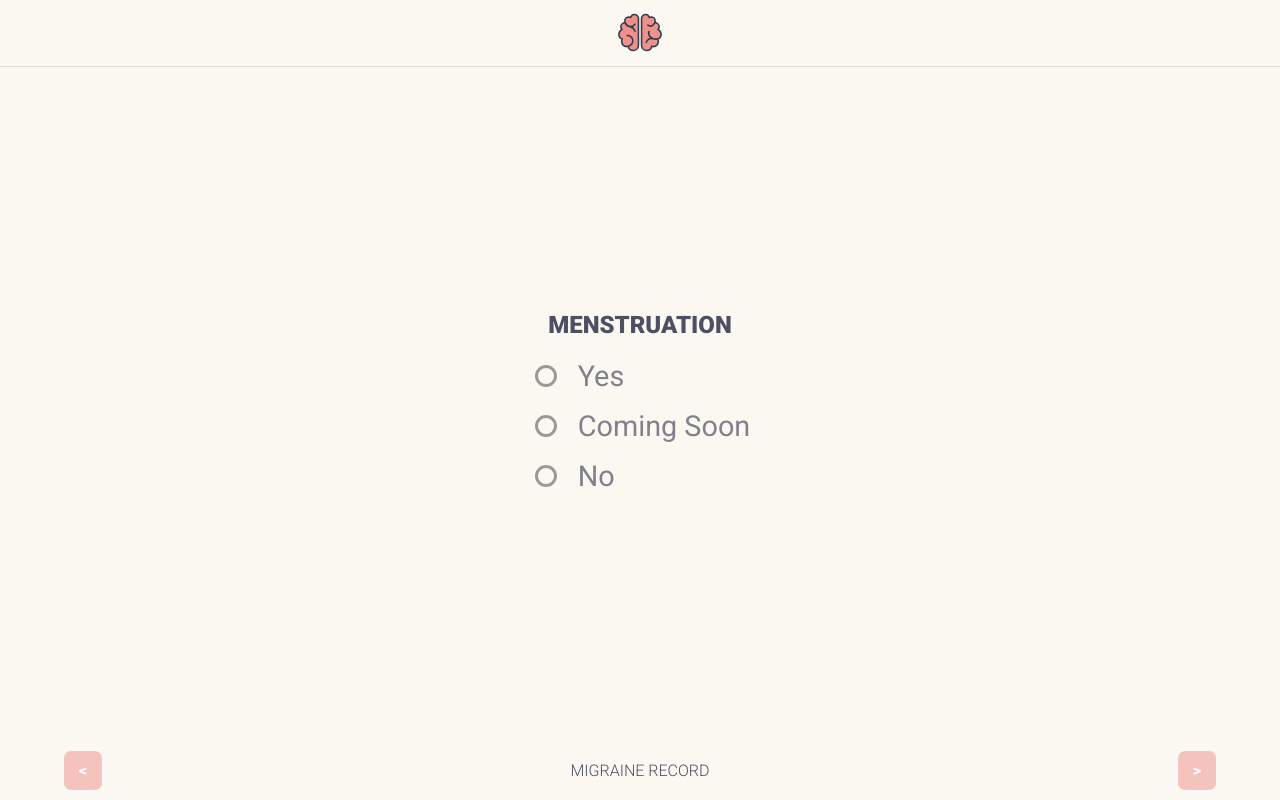
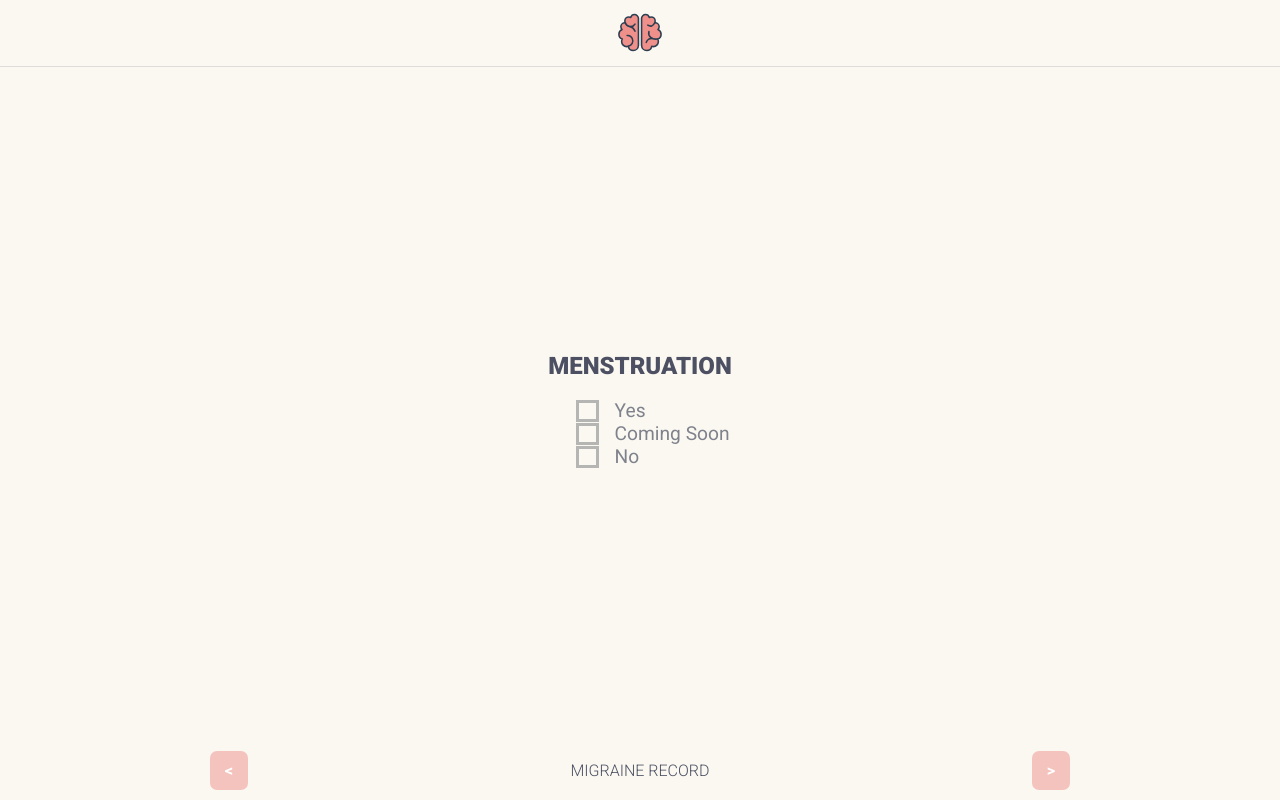
Before and after one commit to jagodarybacka/migraine-app, a React (Create React App) app: page / in a window 1280 px wide. Built offline with nearby package versions, Linux system fonts and the light colour scheme.

Commit message:
Multiple choice

```diff
--- /dev/null
+++ b/src/components/Checkbox.js
@@ -0,0 +1,37 @@
+import React, {Component} from 'react';
+import styled from 'styled-components';
+
+const Check = styled.label`
+  display: flex;
+  align-items: center;
+  font-size: ${props => props.small ? '1.2rem' : '1.8rem' };
+  padding-left: ${props => props.small ? '0.5rem' : '1rem' };
+  opacity: 0.7;
+
+  input {
+    opacity: 0;
+  }
+  input:checked ~ .Box {
+    border: 8px solid #999;
+  }
+`
+const Box = styled.span`
+    width: ${props => props.small ? '1rem' : '1.4rem' };
+    height: ${props => props.small ? '1rem' : '1.4rem' };;
+    border: 3px solid #999;
+    display: inline-block;
+    box-sizing: border-box;
+    margin-right: 1rem;
+`
+const Checkbox = (props) => {
+  return (
+    <Check small={props.small}>
+      <input type="checkbox"/>
+      <Box className="Box"></Box>
+      {props.text}
+    </Check>
+  )
+}
+
+
+export default Checkbox;
--- a/src/index.css
+++ b/src/index.css
@@ -26,6 +26,10 @@ body {
   height: 100vh;
 }
 
+@media screen and (min-width: 860px) {
+
+}
+
 p {
   display: block;
 
--- a/src/scenes/Form.js
+++ b/src/scenes/Form.js
@@ -5,6 +5,7 @@ import Button from '../components/Button'
 import Header from '../components/Header';
 import Date from './form/Date';
 import SingleChoice from './form/SingleChoice';
+import MultipleChoice from './form/MultipleChoice';
 
 
 const RecordForm = styled.article`
@@ -26,6 +27,7 @@ const Buttons = styled.div `
   bottom: 0;
   display: flex;
   width: 90%;
+  max-width: 860px;
   justify-content: space-between;
   align-items: center;
   > button {
@@ -43,7 +45,7 @@ const Form = () => {
     <RecordForm className="Form">
       <Header />
       <form>
-        <SingleChoice title="menstruation"/>
+        <MultipleChoice title="menstruation"/>
       </form>
       <Buttons>
         <Button text="<"/>
--- /dev/null
+++ b/src/scenes/form/MultipleChoice.js
@@ -0,0 +1,19 @@
+import React, {Component} from 'react';
+import styled from 'styled-components';
+
+import Checkbox from '../../components/Checkbox'
+
+
+const MultipleChoice = (props) => {
+  return (
+    <div>
+      <h2>{props.title}</h2>
+      <Checkbox small text="Yes"/>
+      <Checkbox small text="Coming Soon"/>
+      <Checkbox small text="No"/>
+    </div>
+  );
+}
+
+
+export default MultipleChoice;
```
